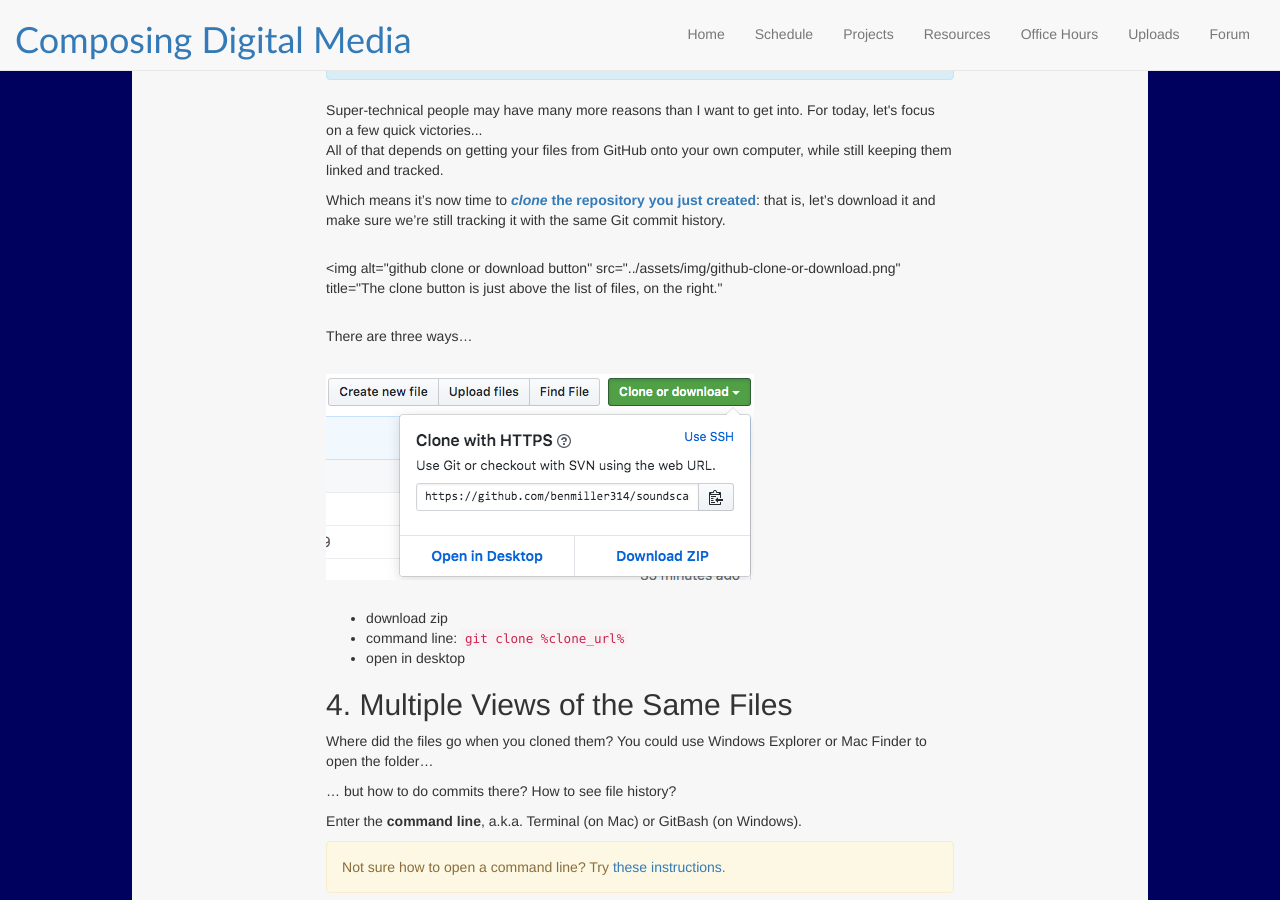
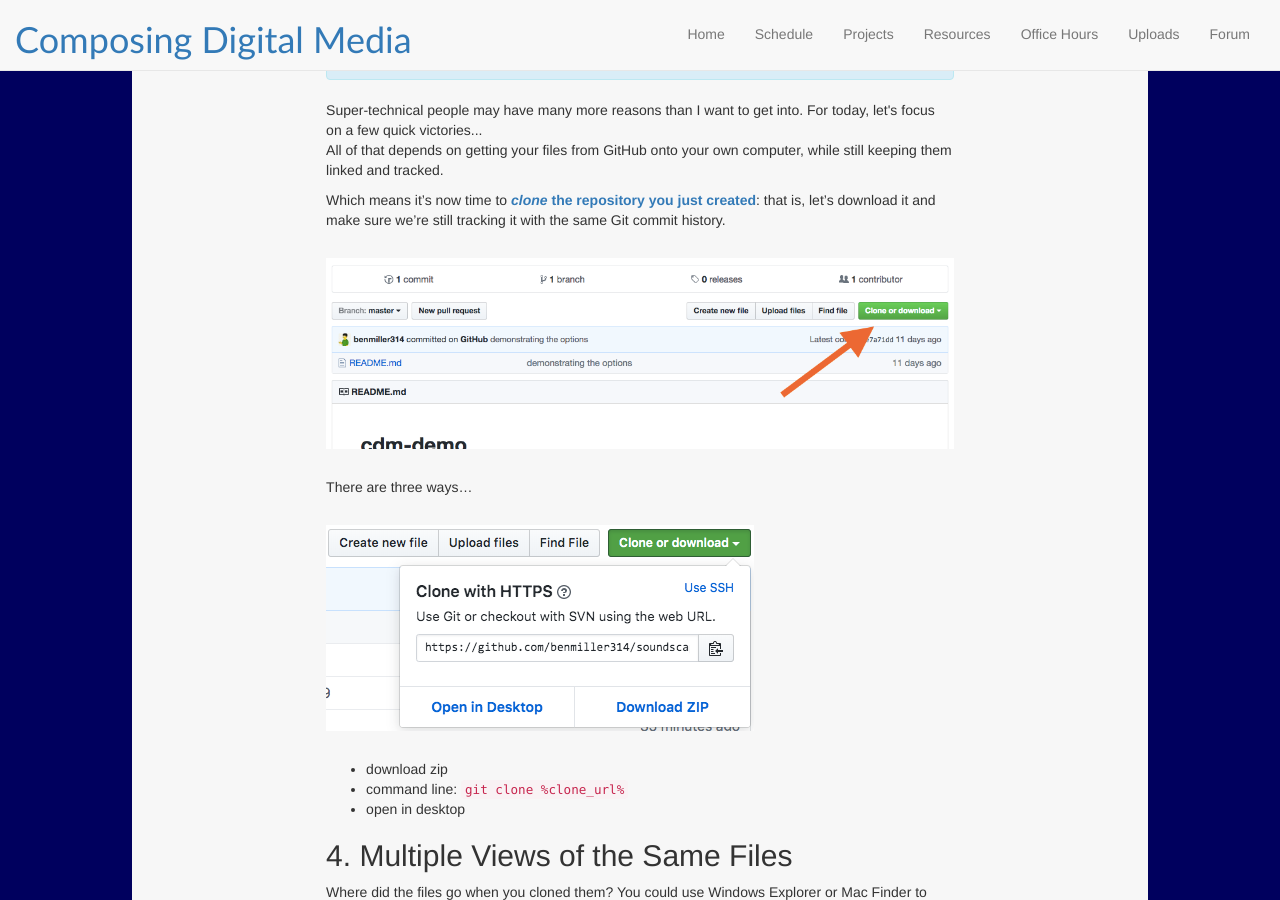
Before and after one commit to benmiller314/cdm2019fall, a Jekyll site: the page built from plans/lesson-03.md, in a window 1280 px wide and 900 px high, scrolled down 1250 px. Built offline with Jekyll 4.4.1, drawn with Linux system fonts in a browser that asks for light colours; our own code applies the rules of GitHub Pages for plain Markdown files.

Commit message:
fix missing close-bracket for img

```diff
--- a/plans/lesson-03.md
+++ b/plans/lesson-03.md
@@ -83,7 +83,7 @@
 Which means it's now time to **[*clone* the repository you just created](https://help.github.com/articles/cloning-a-repository/)**: that is, let's download it and make sure we're still tracking it with the same Git commit history.
 
 <figure>
-<img alt="github clone or download button" src="../assets/img/github-clone-or-download.png" title="The clone button is just above the list of files, on the right."
+<img alt="github clone or download button" src="../assets/img/github-clone-or-download.png" title="The clone button is just above the list of files, on the right." />
 </figure>
 
 There are three ways...
```
